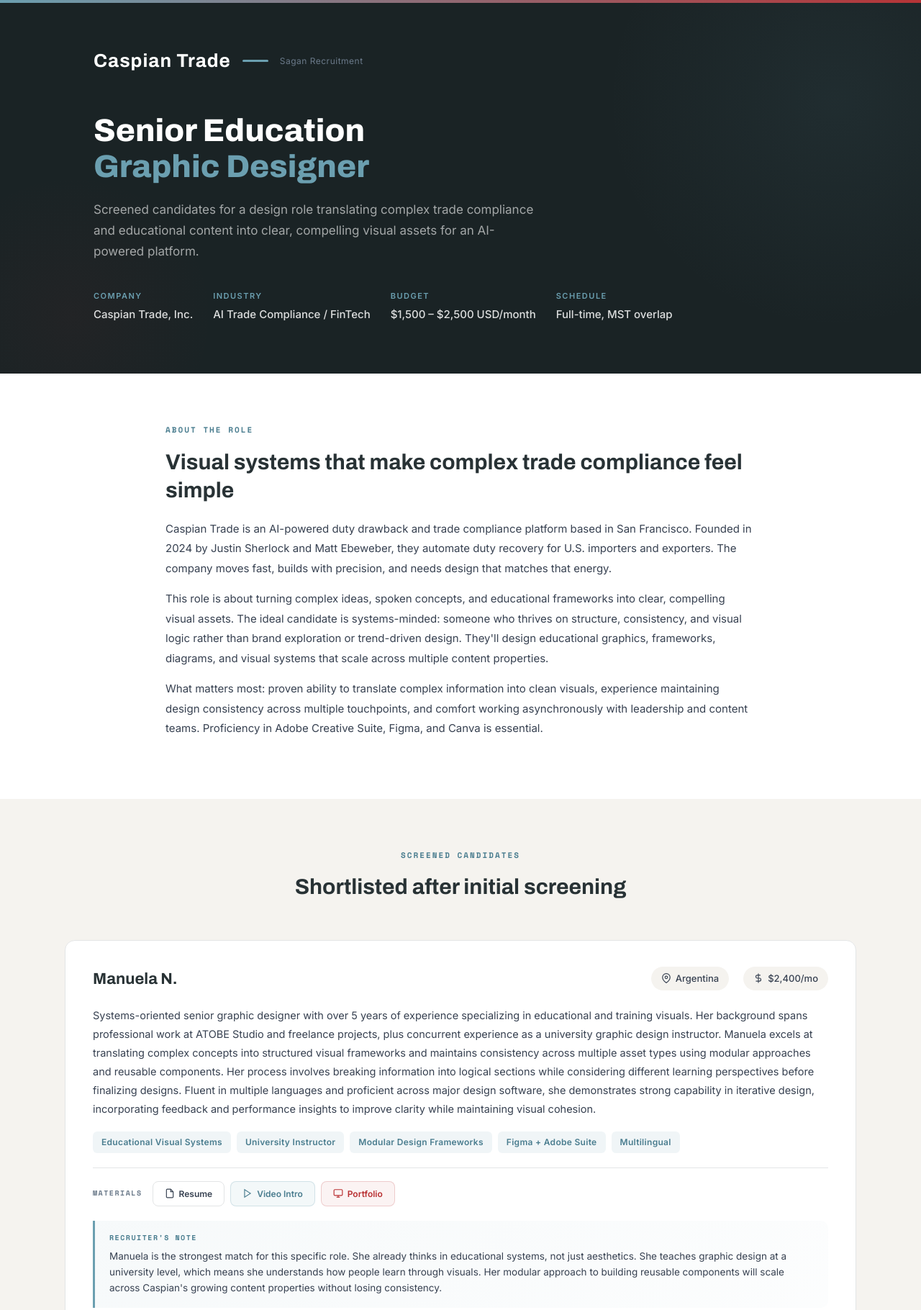
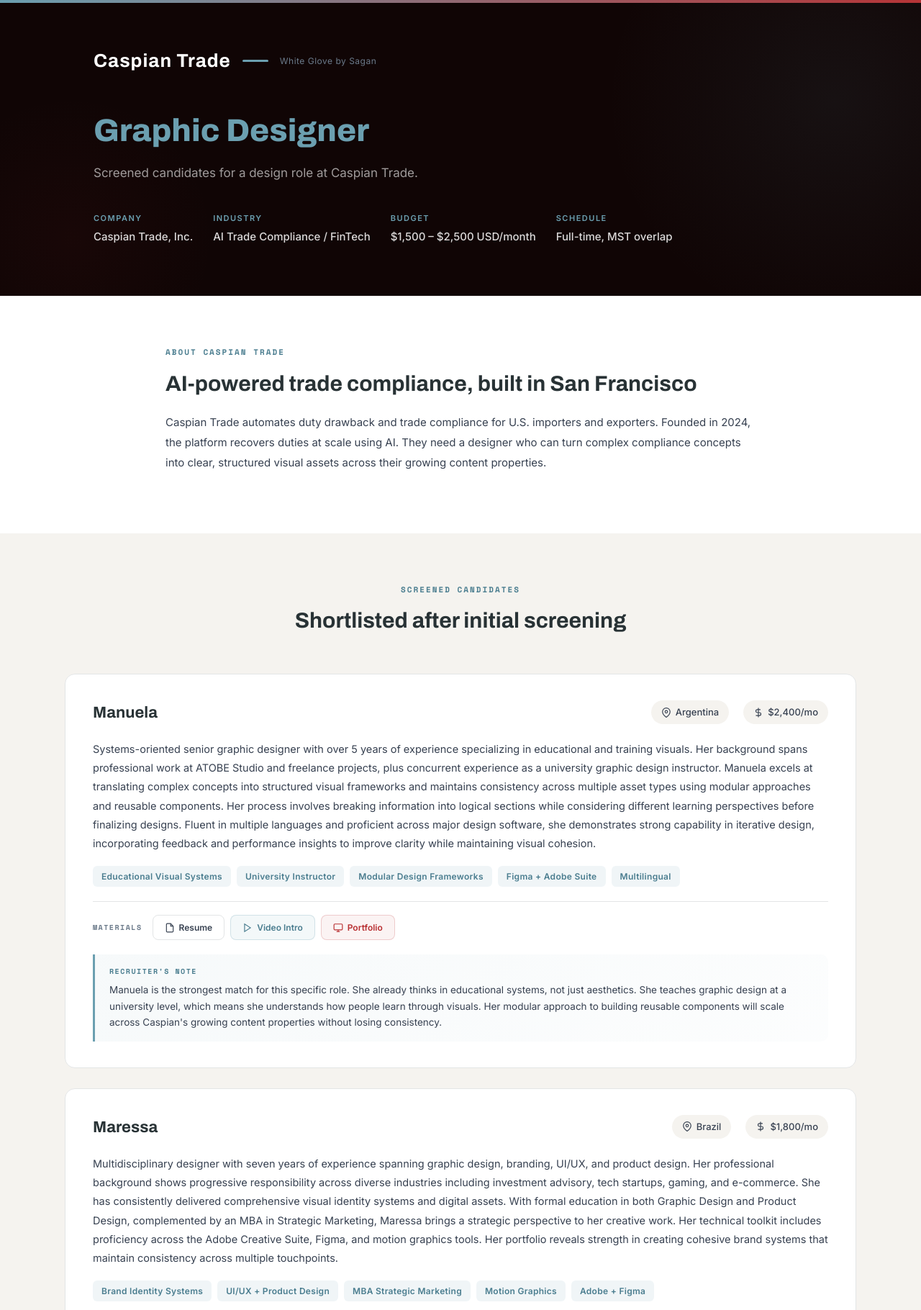
Before and after one commit to wg-dotcom/caspian-trade-candidates, a plain HTML site: page index.html in a window 1280 px wide. Shown: the top 1820 px of the page at 72% size. Drawn offline with nearby package versions, Linux system fonts and the light colour scheme.

Commit message:
Fix branding, anonymize names, simplify copy, White Glove team
- Hero bg darker (#100505) to match Caspian website
- Names: first name only (no initials)
- Editorial: short company context, no over-explaining
- White Glove by Sagan branding throughout

```diff
--- a/index.html
+++ b/index.html
@@ -17,8 +17,8 @@
             --burgundy:     #b93032;
             --burgundy-soft:#d44a4c;
             --dark:         #283235;
-            --darker:       #1a2325;
-            --darkest:      #100505;
+            --darker:       #100505;
+            --darkest:      #0a0303;
             --cream:        #fff4ce;
             --cream-soft:   #e9d9a2;
             --white:        #FFFFFF;
@@ -651,13 +651,13 @@
         <div class="hero-brand">
             <span class="logo-text">Caspian Trade</span>
             <span class="logo-accent"></span>
-            <span class="logo-by">Sagan Recruitment</span>
+            <span class="logo-by">White Glove by Sagan</span>
         </div>
         <h1 class="hero-title">
-            Senior Education<br><span class="accent">Graphic Designer</span>
+            <span class="accent">Graphic Designer</span>
         </h1>
         <p class="hero-sub">
-            Screened candidates for a design role translating complex trade compliance and educational content into clear, compelling visual assets for an AI-powered platform.
+            Screened candidates for a design role at Caspian Trade.
         </p>
         <div class="hero-meta">
             <div class="meta-item">
@@ -683,12 +683,10 @@
 <!-- ════════════ EDITORIAL ════════════ -->
 <section class="editorial">
     <div class="editorial-inner">
-        <div class="editorial-label">About the Role</div>
-        <h2 class="editorial-heading">Visual systems that make complex trade compliance feel simple</h2>
+        <div class="editorial-label">About Caspian Trade</div>
+        <h2 class="editorial-heading">AI-powered trade compliance, built in San Francisco</h2>
         <div class="editorial-body">
-            <p>Caspian Trade is an AI-powered duty drawback and trade compliance platform based in San Francisco. Founded in 2024 by Justin Sherlock and Matt Ebeweber, they automate duty recovery for U.S. importers and exporters. The company moves fast, builds with precision, and needs design that matches that energy.</p>
-            <p>This role is about turning complex ideas, spoken concepts, and educational frameworks into clear, compelling visual assets. The ideal candidate is systems-minded: someone who thrives on structure, consistency, and visual logic rather than brand exploration or trend-driven design. They'll design educational graphics, frameworks, diagrams, and visual systems that scale across multiple content properties.</p>
-            <p>What matters most: proven ability to translate complex information into clean visuals, experience maintaining design consistency across multiple touchpoints, and comfort working asynchronously with leadership and content teams. Proficiency in Adobe Creative Suite, Figma, and Canva is essential.</p>
+            <p>Caspian Trade automates duty drawback and trade compliance for U.S. importers and exporters. Founded in 2024, the platform recovers duties at scale using AI. They need a designer who can turn complex compliance concepts into clear, structured visual assets across their growing content properties.</p>
         </div>
     </div>
 </section>
@@ -701,10 +699,10 @@
             <h2 class="section-title">Shortlisted after initial screening</h2>
         </div>
 
-        <!-- ─── Manuela N. ─── -->
+        <!-- ─── Manuela ─── -->
         <div class="card">
             <div class="card-top">
-                <h3 class="card-name">Manuela N.</h3>
+                <h3 class="card-name">Manuela</h3>
                 <div class="card-meta">
                     <span class="pill">
                         <svg viewBox="0 0 24 24" fill="none" stroke="currentColor" stroke-width="2"><path d="M21 10c0 7-9 13-9 13s-9-6-9-13a9 9 0 0118 0z"/><circle cx="12" cy="10" r="3"/></svg>
@@ -747,10 +745,10 @@
             </div>
         </div>
 
-        <!-- ─── Maressa M. ─── -->
+        <!-- ─── Maressa ─── -->
         <div class="card">
             <div class="card-top">
-                <h3 class="card-name">Maressa M.</h3>
+                <h3 class="card-name">Maressa</h3>
                 <div class="card-meta">
                     <span class="pill">
                         <svg viewBox="0 0 24 24" fill="none" stroke="currentColor" stroke-width="2"><path d="M21 10c0 7-9 13-9 13s-9-6-9-13a9 9 0 0118 0z"/><circle cx="12" cy="10" r="3"/></svg>
@@ -793,10 +791,10 @@
             </div>
         </div>
 
-        <!-- ─── Thanee P. ─── -->
+        <!-- ─── Thanee ─── -->
         <div class="card">
             <div class="card-top">
-                <h3 class="card-name">Thanee P.</h3>
+                <h3 class="card-name">Thanee</h3>
                 <div class="card-meta">
                     <span class="pill">
                         <svg viewBox="0 0 24 24" fill="none" stroke="currentColor" stroke-width="2"><path d="M21 10c0 7-9 13-9 13s-9-6-9-13a9 9 0 0118 0z"/><circle cx="12" cy="10" r="3"/></svg>
@@ -839,10 +837,10 @@
             </div>
         </div>
 
-        <!-- ─── Elena T. ─── -->
+        <!-- ─── Elena ─── -->
         <div class="card">
             <div class="card-top">
-                <h3 class="card-name">Elena T.</h3>
+                <h3 class="card-name">Elena</h3>
                 <div class="card-meta">
                     <span class="pill">
                         <svg viewBox="0 0 24 24" fill="none" stroke="currentColor" stroke-width="2"><path d="M21 10c0 7-9 13-9 13s-9-6-9-13a9 9 0 0118 0z"/><circle cx="12" cy="10" r="3"/></svg>
@@ -885,10 +883,10 @@
             </div>
         </div>
 
-        <!-- ─── Beverly Z. ─── -->
+        <!-- ─── Beverly ─── -->
         <div class="card">
             <div class="card-top">
-                <h3 class="card-name">Beverly Z.</h3>
+                <h3 class="card-name">Beverly</h3>
                 <div class="card-meta">
                     <span class="pill">
                         <svg viewBox="0 0 24 24" fill="none" stroke="currentColor" stroke-width="2"><path d="M21 10c0 7-9 13-9 13s-9-6-9-13a9 9 0 0118 0z"/><circle cx="12" cy="10" r="3"/></svg>
@@ -944,11 +942,11 @@
             <thead>
                 <tr>
                     <th>Criteria</th>
-                    <th>Manuela N.</th>
-                    <th>Maressa M.</th>
-                    <th>Thanee P.</th>
-                    <th>Elena T.</th>
-                    <th>Beverly Z.</th>
+                    <th>Manuela</th>
+                    <th>Maressa</th>
+                    <th>Thanee</th>
+                    <th>Elena</th>
+                    <th>Beverly</th>
                 </tr>
             </thead>
             <tbody>
@@ -1024,9 +1022,9 @@
 <!-- ════════════ TEAM ════════════ -->
 <section class="team-section">
     <div class="team-inner">
-        <div class="editorial-label">Your Dedicated Team</div>
-        <h2 class="team-heading">Meet Your Recruiter</h2>
-        <p class="team-subtitle">This search is led by a recruiter who understands your business and what a real fit looks like. Not just someone who can do the job. Someone who can own it.</p>
+        <div class="editorial-label">Your White Glove Team</div>
+        <h2 class="team-heading">Meet Your Team</h2>
+        <p class="team-subtitle">This search is led by a dedicated White Glove team that understands your business and what a real fit looks like.</p>
 
         <div class="team-card">
             <div class="team-card-top">
@@ -1049,7 +1047,7 @@
 
 <!-- ════════════ FOOTER ════════════ -->
 <footer class="footer">
-    <div class="footer-line"><strong style="color: var(--teal);">Sagan</strong> &middot; Prepared for Caspian Trade, Inc.</div>
+    <div class="footer-line"><strong style="color: var(--teal);">White Glove by Sagan</strong> &middot; Prepared for Caspian Trade, Inc.</div>
     <div class="footer-line">Confidential candidate shortlist &middot; March 2026</div>
 </footer>
 
```
